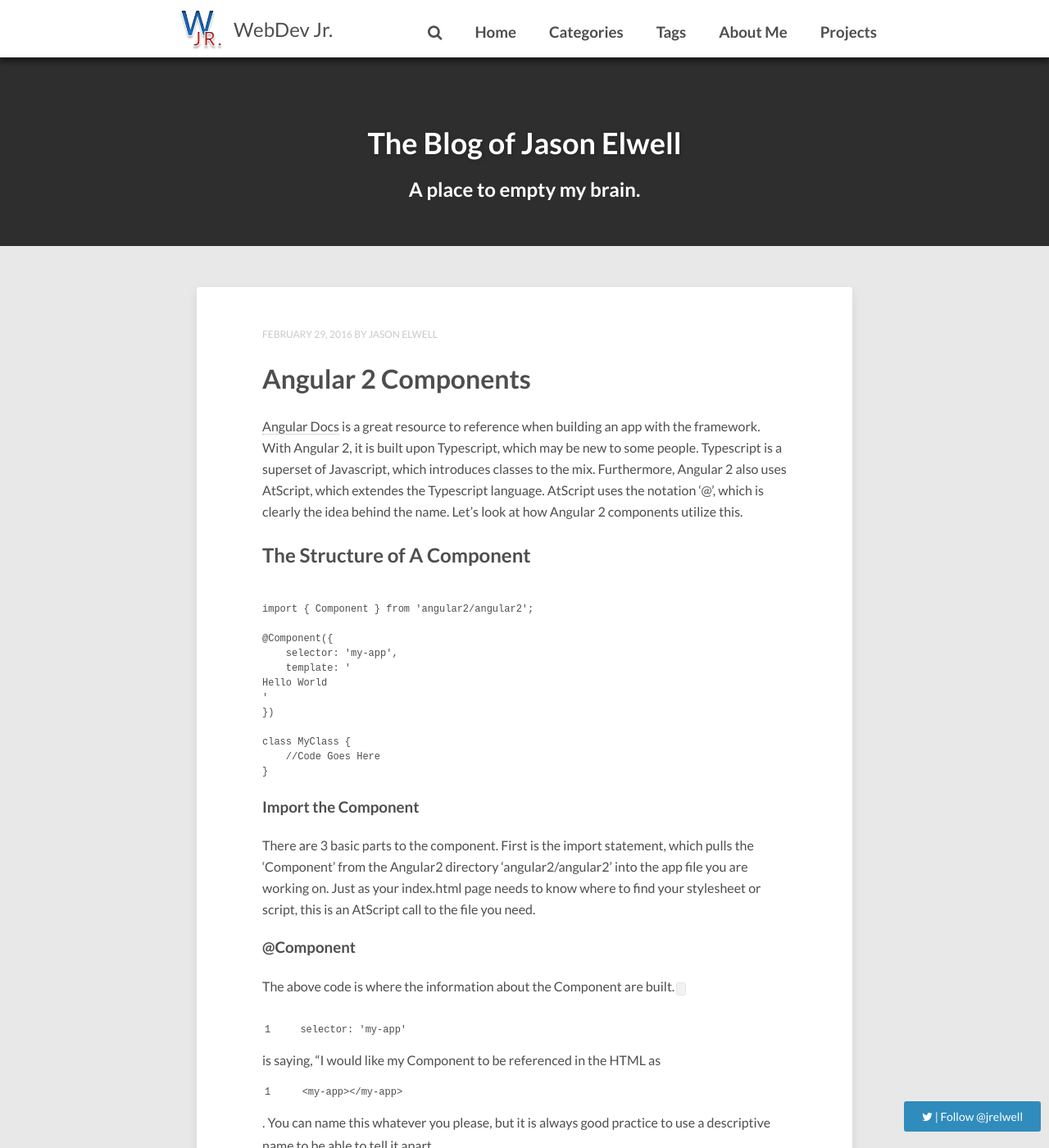
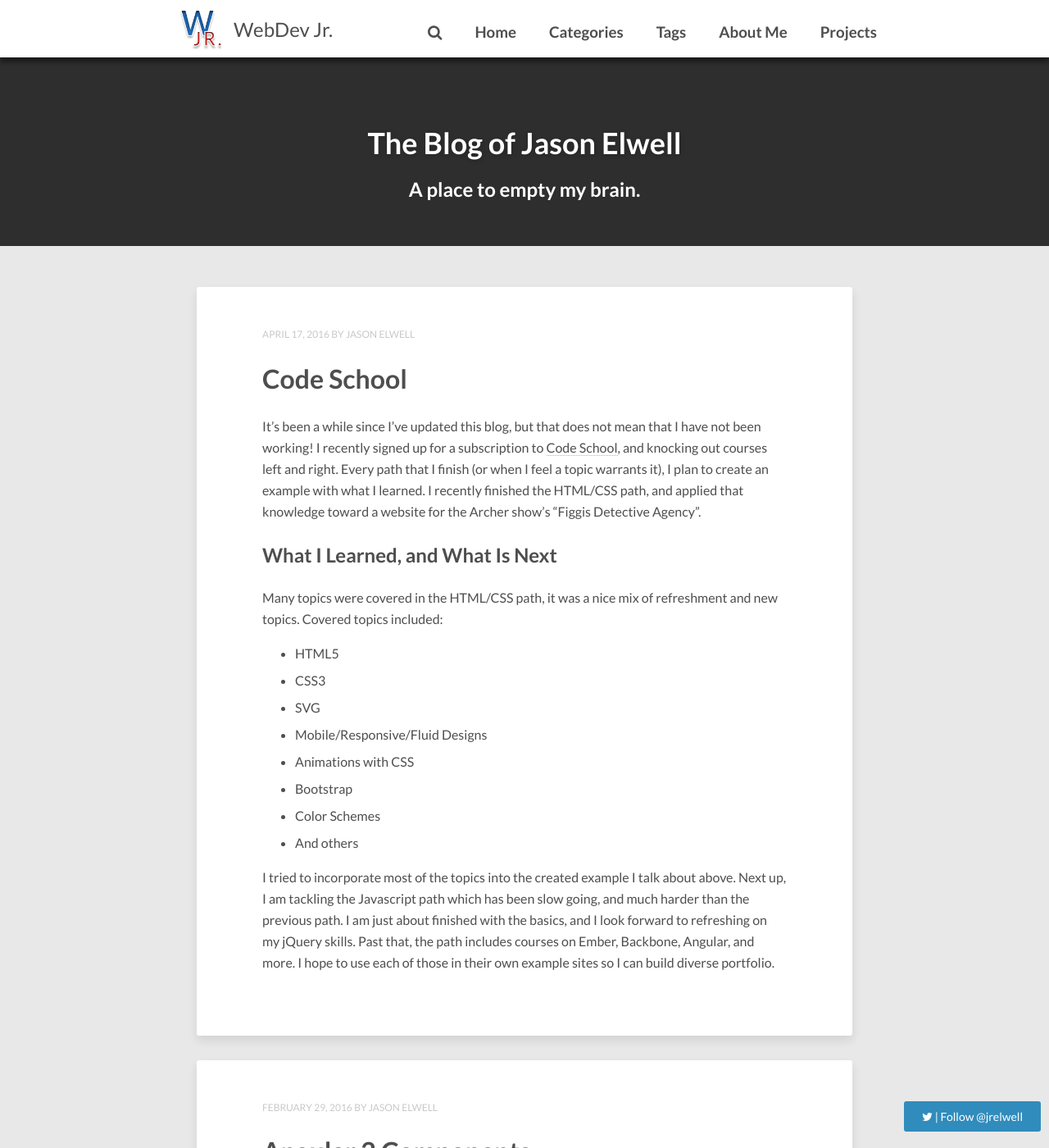
Before and after one commit to jrelwell/jekyll-blog, a Jekyll site: the page built from index.html, in a window 1280 px wide and 1400 px high. Shown: the whole window at 82% size. Built offline with Jekyll 4.4.1, drawn with Linux system fonts in a browser that asks for light colours; nearby versions of some CDN libraries; the list of posts is cut into pages by our own code; comment, search, counter and statistics services are not loaded.

Commit message:
New Post & Project
new blog post & project site added

```diff
--- /dev/null
+++ b/_posts/2016-04-17-Code-School.md
@@ -0,0 +1,28 @@
+---
+layout: post
+title: Code School
+description: "How to build components in Angular 2"
+date: 2016-04-17 23:00:00
+modified: 2016-04-17
+tags:
+    HTML
+    CSS
+    Bootstrap
+categories: [Web Development]
+---
+
+It's been a while since I've updated this blog, but that does not mean that I have not been working!  I recently signed up for a subscription to [Code School](http://www.codeschool.com), and knocking out courses left and right.  Every path that I finish (or when I feel a topic warrants it), I plan to create an example with what I learned.  I recently finished the HTML/CSS path, and applied that knowledge toward a website for the Archer show's "Figgis Detective Agency".
+
+## What I Learned, and What Is Next
+
+Many topics were covered in the HTML/CSS path, it was a nice mix of refreshment and new topics.  Covered topics included:
+* HTML5
+* CSS3
+* SVG
+* Mobile/Responsive/Fluid Designs
+* Animations with CSS
+* Bootstrap
+* Color Schemes
+* And others
+
+I tried to incorporate most of the topics into the created example I talk about above.  Next up, I am tackling the Javascript path which has been slow going, and much harder than the previous path.  I am just about finished with the basics, and I look forward to refreshing on my jQuery skills.  Past that, the path includes courses on Ember, Backbone, Angular, and more.  I hope to use each of those in their own example sites so I can build diverse portfolio.
--- a/projects/index.md
+++ b/projects/index.md
@@ -4,6 +4,32 @@ title: Projects
 description: A list of previous and on-going projects.
 share: true
 ---
+
+# Meeker Creek HoA
+
+<figure class="full">
+    <img src="/assets/img/mcreek.png" alt="MCreek HOA">
+    <figcaption>Meeker Creek Home Owners Association</figcaption>
+</figure>
+
+## About
+
+This site was built back in 2014 in my Capstone class for my Associate's Degree.  It was built by three others and myself using Wordpress for simple editing by the customer.
+Meeker Creek Home Owners Association is located in Butler County, Ohio.  The customer wanted their related documents available to their residents, and also features a forum
+to discuss their community.  Visit their site [here.](http://www.mcreekhoa.net)
+
+# Figgis Detective Agency
+
+<figure class="full">
+    <img src="/assets/img/figgis.png" alt="Figgis Agency">
+    <figcaption>The Figgis Detective Agency</figcaption>
+</figure>
+
+## About
+
+I enjoy watching Archer, it's one of the few shows that I watch on TV.  After season 7 aired, it gave me a spur of creativity to practice with.
+
+After finishing the HTML/CSS path on Code School, I wanted to do something to encapsulate what I had just learned.  This site was created with nothing more than HTML, CSS, and Bootstrap.  I had to customize the css a little bit, as expected, but also had to add in the featurettes into Bootstrap.  Take a look at that project [here.](https://github.com/jrelwell/Figgis)
 
 # Angular 2 Router Example
 
@@ -42,18 +68,7 @@ node-mysql, giving me another excuse to learn more.  If you'd like to help, you
 
 ## About
 
-# Meeker Creek HoA
-
 Oh hey, another Angular 2/Bootstrap project.  This was my first use of the framework, because I have tons of Beanie Babies in storage. *Thanks Grandma.*
 It's really basic, and works best if you get the chrome extension 'Storage Explorer' so you can save the JSON data in case it gets wiped.  There is no validation
 in the form because I really only intended on keeping this to myself (and not admitting to the world that I own 50% of the world's Beanie Babies).  If you too
 have a massive collection, why not go through them and build a list, I won't tell anyone.  You can see the GitHub repository [here](https://github.com/jrelwell/beanie).
-
-<figure class="full">
-    <img src="/assets/img/mcreek.png" alt="MCreek HOA">
-    <figcaption>Meeker Creek Home Owners Association</figcaption>
-</figure>
-
-This site was built back in 2014 in my Capstone class for my Associate's Degree.  It was built by three others and myself using Wordpress for simple editing by the customer.
-Meeker Creek Home Owners Association is located in Butler County, Ohio.  The customer wanted their related documents available to their residents, and also features a forum
-to discuss their community.  Visit their site [here.](http://www.mcreekhoa.net)
```
Also changed, not shown: assets/img/figgis.png (added).
